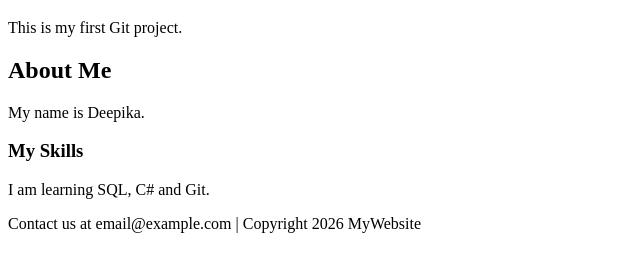
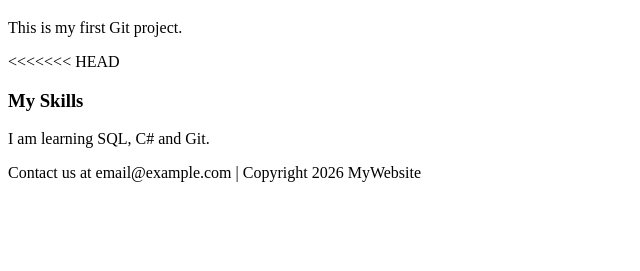
Before and after one commit to Deepika-2721/MyWebsite, a plain HTML site: page index.html in a window 1280 px wide. Shown: the part 61-332 px from the top of the page, without its empty margins (0-640 px from the left). Drawn offline with Linux system fonts and the light colour scheme.

Commit message:
Revert "Add About Me Section"
This reverts commit 3e57b869cec4b06688c8087a445addaeca230f93.

```diff
--- a/index.html
+++ b/index.html
@@ -6,14 +6,10 @@
 <body>
     <h1>Hello World</h1>
     <p>This is my first Git project.</p>
+<<<<<<< HEAD
+    <h3>My Skills</h3>
+    <p>I am learning SQL, C# and Git.</p>
 
-    <h2>About Me</h2>
-    <p>My name is Deepika.</p>
-
-    <h3>My Skills</h3>
-<p>I am learning SQL, C# and Git.</p>
-
-<footer>Contact us at email@example.com | Copyright 2026 MyWebsite</footer>
-
+    <footer>Contact us at email@example.com | Copyright 2026 MyWebsite</footer>
 </body>
 </html>
```
